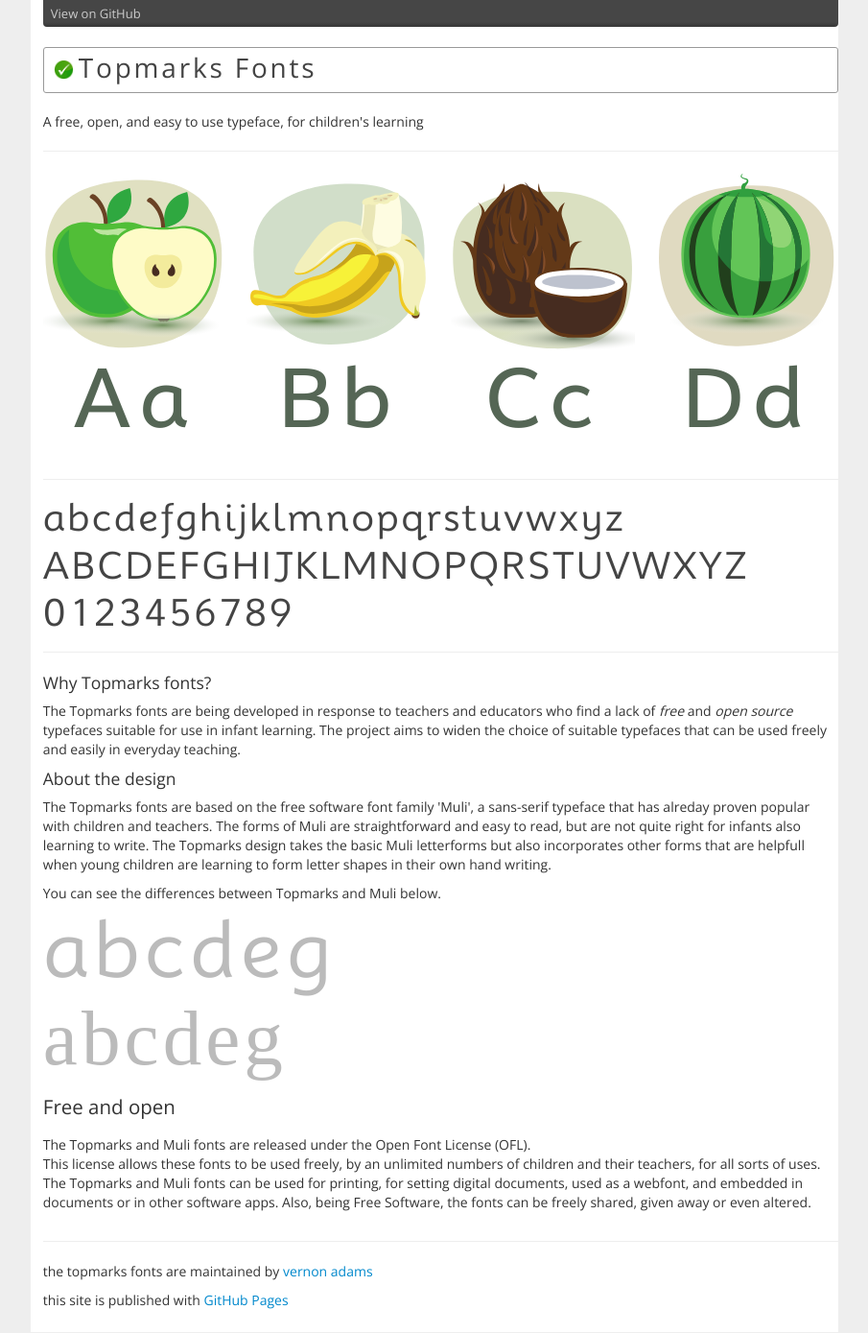
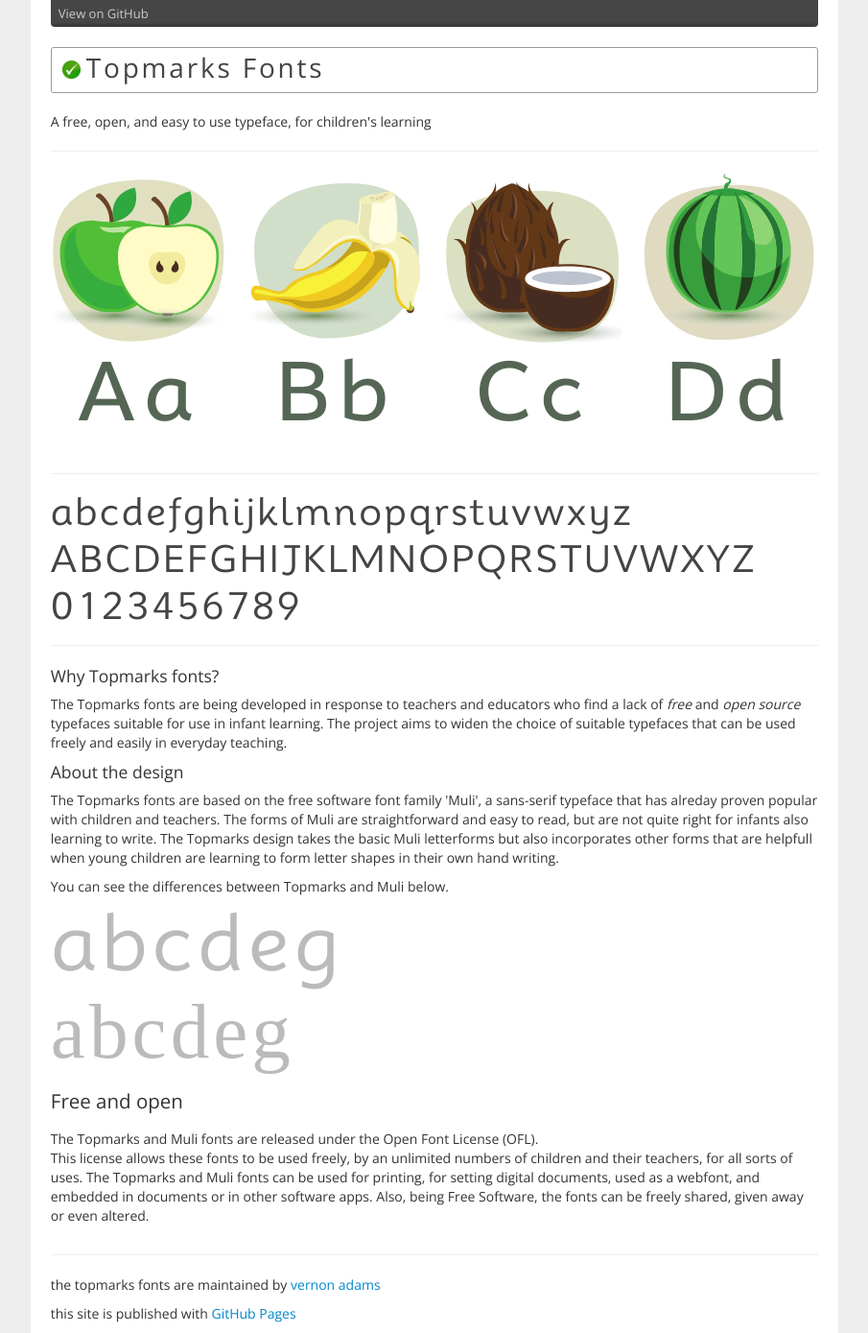
Before and after one commit to vernnobile/topmarks, a Jekyll site: the page built from index.html, in a window 1280 px wide. Shown: the whole page at 96% size, without its empty margins (187-1092 px from the left). Built offline with Jekyll 4.4.1, drawn with Linux system fonts in a browser that asks for light colours; some web fonts are replaced.

Commit message:
Update html-start.html

```diff
--- a/_includes/html-start.html
+++ b/_includes/html-start.html
@@ -14,4 +14,4 @@
   </head>
   <body style="background-color:#eee">
   <div class="row-fluid">
-<div style="background-color:#fff;padding:0 0 13px 13px" class="span8 offset2">
+<div style="background-color:#fff;padding:0 21px 0px 21px" class="span8 offset2">
```
